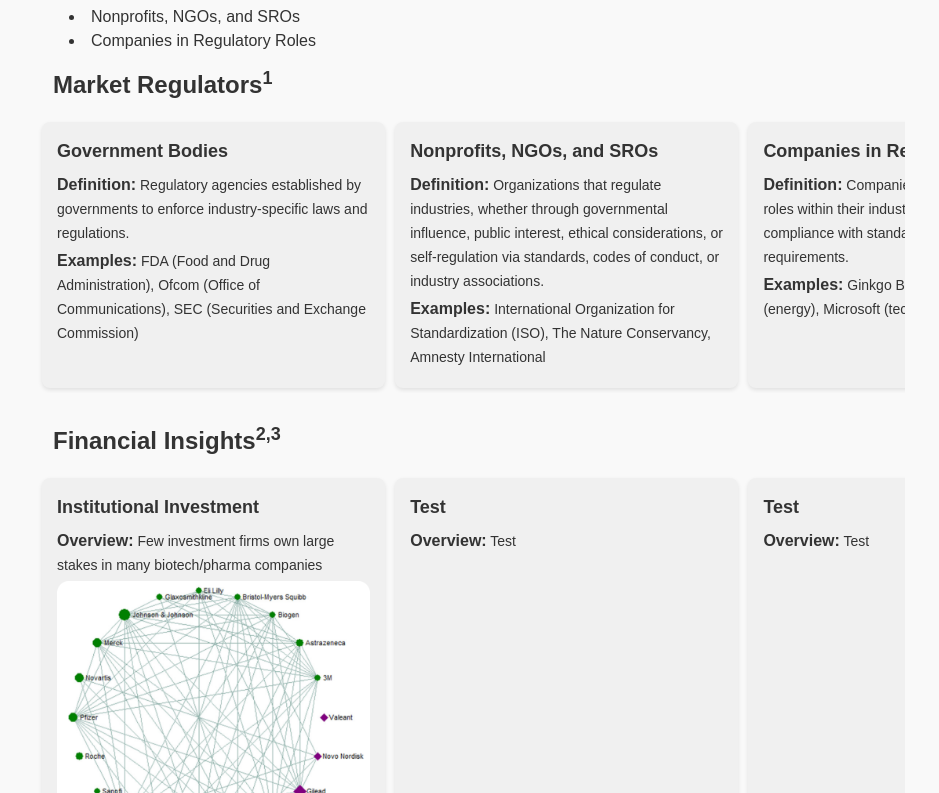
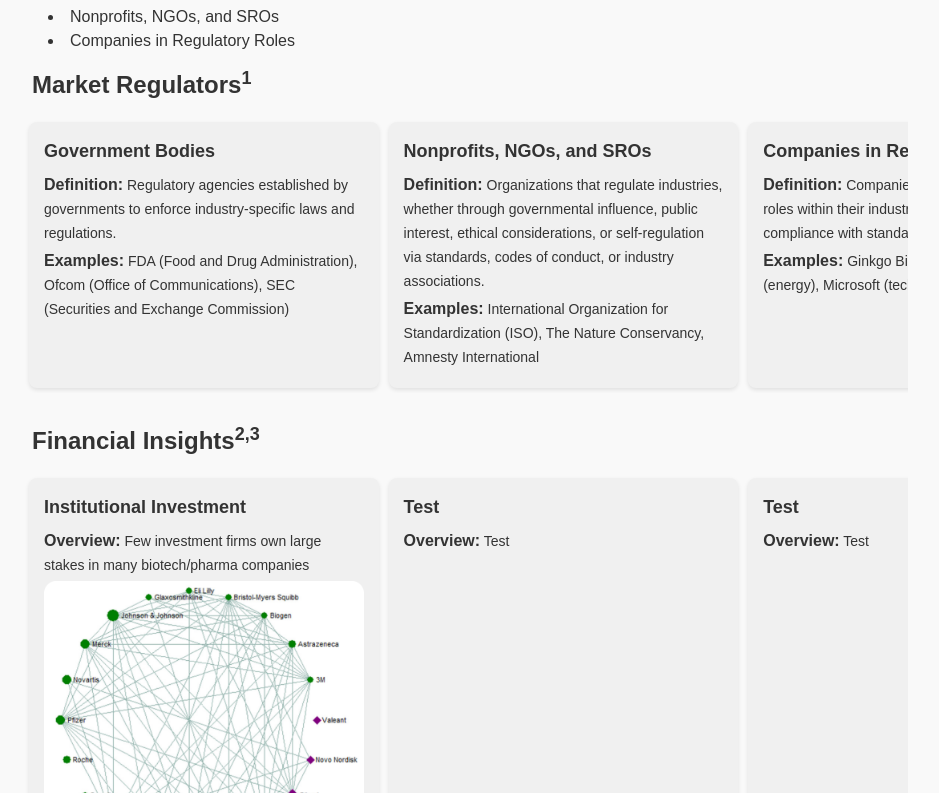
Before and after one commit to tkpepper15/applied-ethics, a Next.js app: page /how_corporate_ownership_shapes_big_pharma in a window 1280 px wide. Shown: the part 607-1400 px from the top of the page, without its empty margins (169-1108 px from the left). Built offline with nearby package versions, Linux system fonts and the light colour scheme.

Commit message:
Commit message

```diff
--- a/app/global.css
+++ b/app/global.css
@@ -11,7 +11,8 @@
 body {
   background-color: #f9f9f9; /* Light mode background color */
   margin: 0;
-  padding: 4rem 1rem 0; /* Adjust padding-top and right as needed */
+  padding-top: 4rem; /* Adjust as needed */
+  padding-right: 10px;
   color: #333; /* Dark text color */
   font-family: Arial, sans-serif; /* Update with your preferred font stack */
 }
@@ -19,31 +20,28 @@ body {
 /* Navbar */
 .fixed-nav {
   position: fixed;
-  top: 0;
-  left: 0;
-  right: 0;
+  inset: 0;
   z-index: 10;
   box-shadow: 0 4px 6px rgba(0, 0, 0, 0.1);
   background-color: #fff; /* Navbar background color */
+  width: 100%; /* Full width for fixed navbar */
 }
 
 /* Layout */
 .container {
-  max-width: 100%; /* Adjust as per design */
+  max-width: 100px; /* Set a max-width to constrain the site */
   margin: 0 auto;
-  padding: 0 1rem; /* Adjust padding as per design */
 }
 
 /* Home Container */
 .home-container {
   display: flex;
   flex-direction: column;
-  justify-content: flex-start;
-  align-items: flex-start;
+  justify-content: start;
+  align-items: start;
   min-height: 100vh;
   max-width: 900px; /* Set a max-width to constrain the site */
   margin: 0 auto;
-  padding: 5% 1rem; /* Adjust padding as per design */
 }
 
 /* Typography */
@@ -59,7 +57,7 @@ body {
 }
 
 .text-center {
-  text-align: center;
+  text-align: start;
 }
 
 /* Buttons and Links */
@@ -102,15 +100,15 @@ body {
   margin-top: 5px;
   overflow-x: auto;
   display: flex;
-  justify-content: flex-start;
-  padding: 0;
+  justify-content: start;
+  padding: 0 0.5rem;
 }
 
 .timeline {
   display: flex;
   overflow: auto;
   flex-wrap: nowrap;
-  width: 100%; /* Make the timeline stretch edge-to-edge */
+  max-width: 100%;
   padding: 5px;
 }
 
@@ -122,9 +120,13 @@ body {
   margin-right: 10px;
   border-radius: 8px;
   box-shadow: 0 2px 4px rgba(0, 0, 0, 0.1);
-  max-width: 100%; /* Ensure items also stretch edge-to-edge */
 }
 
+.timeline-content {
+  cursor: pointer;
+  display: flex;
+  flex-direction: column;
+}
 
 .img-container {
   max-width: 100%;
@@ -135,13 +137,19 @@ body {
   height: auto;
 }
 
+.text-content {
+  flex: 1;
+}
+
 /* Responsive Adjustments */
 @media (max-width: 768px) {
   .container {
+    max-width: 100%;
     padding: 0 0.5rem;
   }
 
   .timeline-container {
+    max-width: 100%;
     padding: 0 0.5rem;
   }
 
@@ -150,8 +158,8 @@ body {
   }
 
   .home-container {
-    padding-top: 15%; /* Adjust as per design */
-    padding: 5% 0.5rem; /* Adjust padding as per design */
+    padding-top: 15%;
+    padding: 5% 0.5rem;
   }
 
   .text {
@@ -179,6 +187,6 @@ body {
   }
 
   .home-container {
-    padding-top: 20px; /* Adjust as per design */
+    padding-top: 20px;
   }
 }
```
